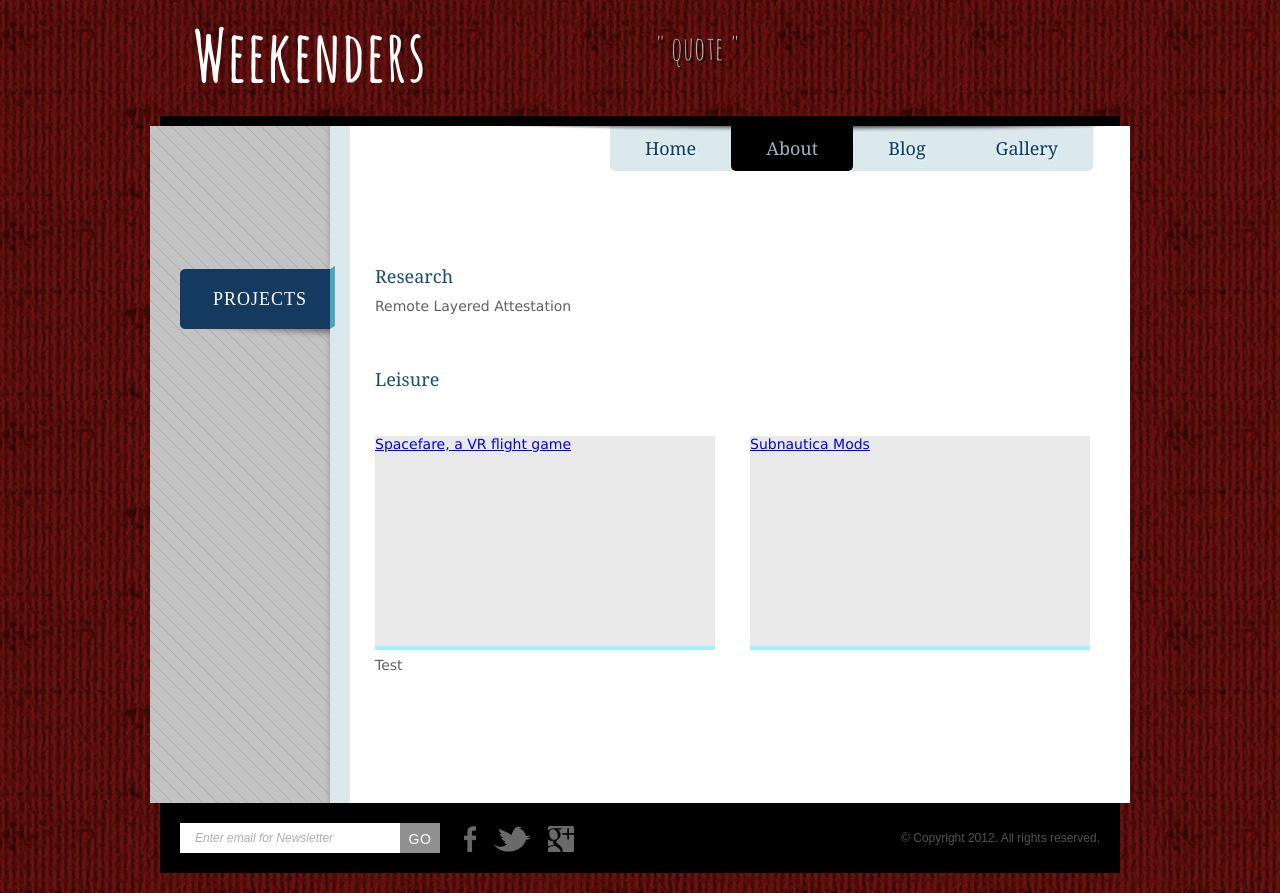
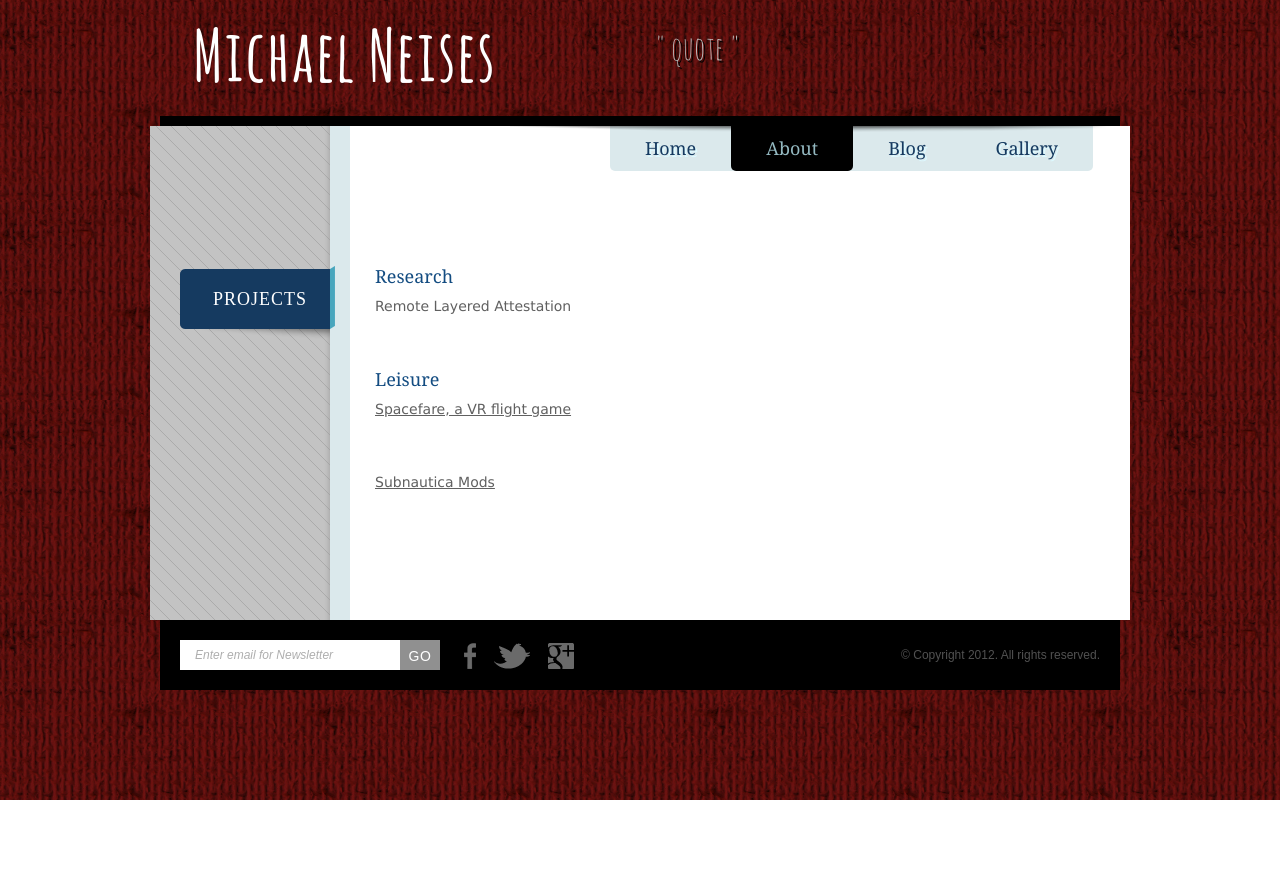
Before and after one commit to NeisesMike/SelfPage, a plain HTML site: page about.html in a window 1280 px wide. After the commit the page ends 800 px from the top, so only its background shows below. Drawn offline with Linux system fonts and the light colour scheme.

Commit message:
Update about.html

```diff
--- a/about.html
+++ b/about.html
@@ -9,7 +9,7 @@
 <body>
 	<div id="header">
 		<div>
-			<h1><a href="index.html">Weekenders</a></h1>
+			<h1><a href="index.html">Michael Neises</a></h1>
 			<h2>&quot; quote &quot;</h2>
 		</div>
 		<div>
@@ -43,13 +43,8 @@
 								Remote Layered Attestation
 							</p>
 						<h3>Leisure</h3>
-						<ul>
-							<li> <a href="https://mikjaw.itch.io/spacefare"> Spacefare, a VR flight game </a> </li>
-							<li> <a href="https://www.nexusmods.com/subnautica/users/5939531?tab=user+files"> Subnautica Mods </a> </li>
-						</ul>
-							<p>
-								Test
-							</p>
+							<p> <a href="https://mikjaw.itch.io/spacefare"> Spacefare, a VR flight game </a> </p>
+							<p> <a href="https://www.nexusmods.com/subnautica/users/5939531?tab=user+files"> Subnautica Mods </a> </p>
 					</div>
 				</div>
 			</div>
```
